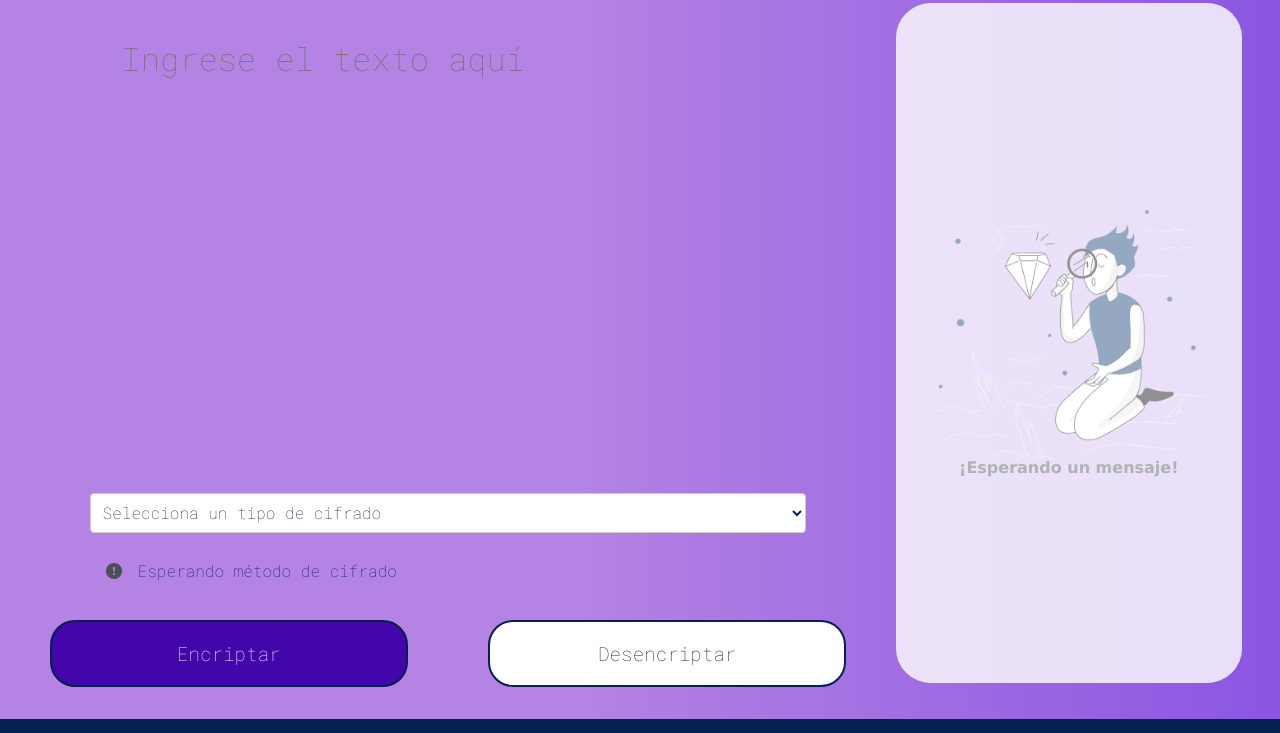
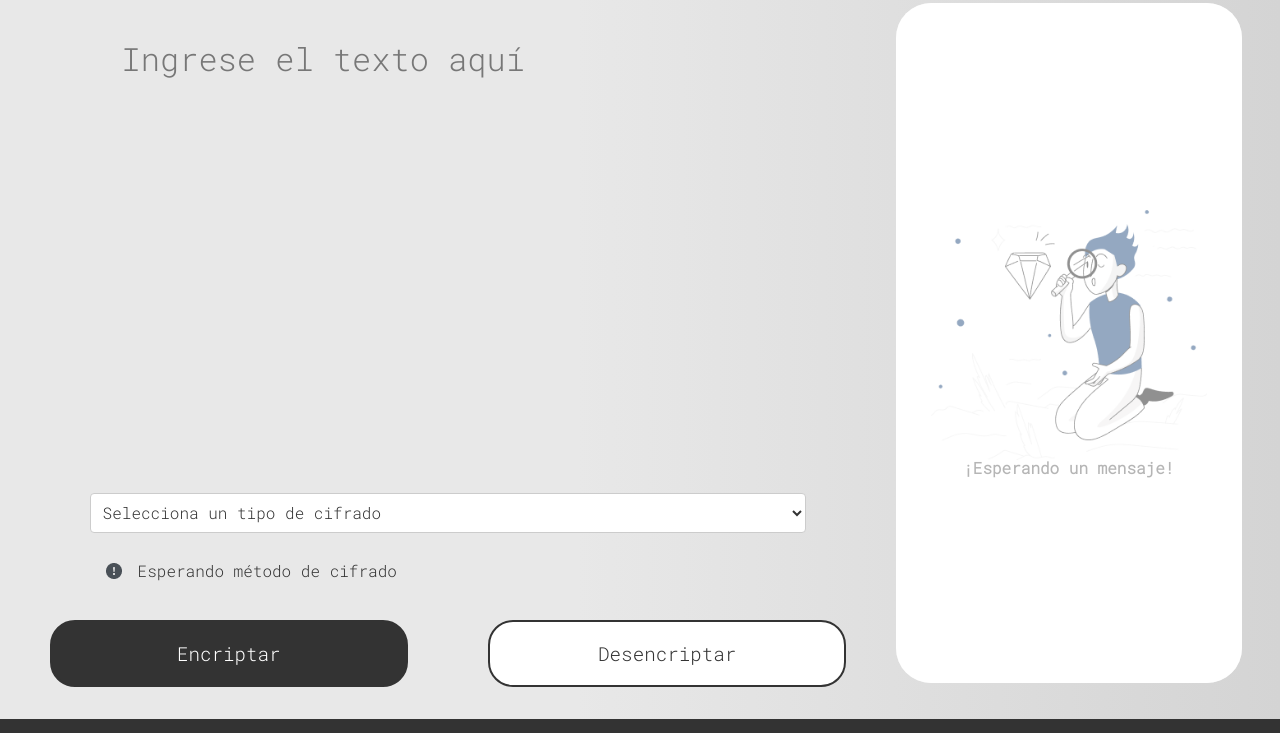
Before and after one commit to RaymundoSGlz/encriptador, a plain HTML site: page index.html in a window 1280 px wide. Shown: the part 80-813 px from the top of the page. Drawn offline with Linux system fonts and the light colour scheme.

Commit message:
Formalizando el estilo de la página

```diff
--- a/css/styles.css
+++ b/css/styles.css
@@ -1,33 +1,23 @@
-@import url('https://fonts.googleapis.com/css2?family=Roboto+Mono:wght@100&display=swap');
+@import url('https://fonts.googleapis.com/css2?family=Roboto+Mono:wght@300&display=swap');
 
-/* modelo de caja para todos los elementos */
+/* Modelo de caja para todos los elementos */
 * {
   box-sizing: border-box;
   font-family: 'Roboto Mono', monospace;
 }
 
-/* color de fondo con degradado */
+/* Color de fondo con degradado */
 body {
   margin: 0;
-  background: linear-gradient(to right, #b483e3 45%, #8a56e2);
-  color: #052051;
+  background: linear-gradient(to right, #e8e8e8 45%, #d4d4d4);
+  color: #333333;
 }
 
-/*image background
-body {
-  background-image: url("../.temp/3b.jpg");
-  background-repeat: no-repeat;
-  background-size: cover;
-  background-position: center;
-  background-attachment: fixed;
-}*/
-
-/* estilos para el header */
-/*logo*/
+/* Estilos para el header */
+/* Logo */
 .logo {
   padding: 1em 0;
   background-color: none;
-
 }
 
 /* Contenedor principal */
@@ -36,14 +26,14 @@ body {
   height: calc(100vh - 84px);
 }
 
-/* Area de trabajo y resultado */
+/* Área de trabajo y resultado */
 .text-work,
 .text-result {
   float: left;
   height: 100%;
 }
 
-/* Area de trabajo */
+/* Área de trabajo */
 .text-work {
   width: 70%;
   display: flex;
@@ -69,14 +59,14 @@ body {
   font-size: 2em;
   line-height: 1.5;
   padding: 1em;
-  color: #052051;
+  color: #333333;
 }
 
-.texto textarea::placeholder {
-  color: #072b61;
+.text-area textarea::placeholder {
+  color: #777777;
 }
 
-/* lista de opciones */
+/* Lista de opciones */
 .cipher-selector {
   margin-bottom: 20px;
 }
@@ -91,7 +81,7 @@ body {
   border: 1px solid #ccc;
   border-radius: 4px;
   background-color: #fff;
-  color: #052051;
+  color: #333333;
 }
 
 /* Advertencia */
@@ -125,9 +115,9 @@ body {
 }
 
 .cipher-buttons button:first-child {
-  background-color: #4206aa;
+  background-color: #333333;
   color: white;
-  border: 2px solid #052051;
+  border: 2px solid #333333;
 }
 
 .cipher-buttons button:first-child:hover {
@@ -136,16 +126,16 @@ body {
 
 .cipher-buttons button:last-child {
   background-color: white;
-  color: #052051;
-  border: 2px solid #052051;
+  color: #333333;
+  border: 2px solid #333333;
 }
 
 .cipher-buttons button:last-child:hover {
-  background-color: #aab2d5;
-  color: #052051;
+  background-color: #d8d8d8;
+  color: #333333;
 }
 
-/* Area de resultados */
+/* Área de resultados */
 .text-result {
   width: 30%;
   display: flex;
@@ -172,7 +162,7 @@ body {
   align-items: center;
   justify-content: center;
   border-radius: 35px;
-  background-color: #ffffff90;
+  background-color: #ffffff;
 }
 
 .vector {
@@ -180,17 +170,16 @@ body {
   margin: 0;
 }
 
-.result-container h2,
 .result-container p {
-  font-family: Verdana, Geneva, Tahoma, sans-serif;
+  font-family: 'Roboto Mono', monospace;
   text-align: center;
   font-weight: bold;
-  color: #000;
+  color: #333333;
 }
 
 .result-container p {
   padding: 0 1em;
-  color: #495057;
+  color: #555555;
 }
 
 /* Texto */
@@ -234,8 +223,8 @@ body {
   border-radius: 25px;
   cursor: pointer;
   background-color: white;
-  color: #052051;
-  border: 2px solid #052051;
+  color: #333333;
+  border: 2px solid #333333;
 }
 
 .result-buttons button:first-child {
@@ -250,13 +239,13 @@ body {
 }
 
 .result-buttons button:hover {
-  background-color: #aab2d5;
-  color: #052051;
+  background-color: #d8d8d8;
+  color: #333333;
 }
 
 /* Estilos para el footer */
 footer {
-  background-color: #052051;
+  background-color: #333333;
   color: white;
   padding: 20px;
   font-family: 'Roboto Mono', monospace;
```
